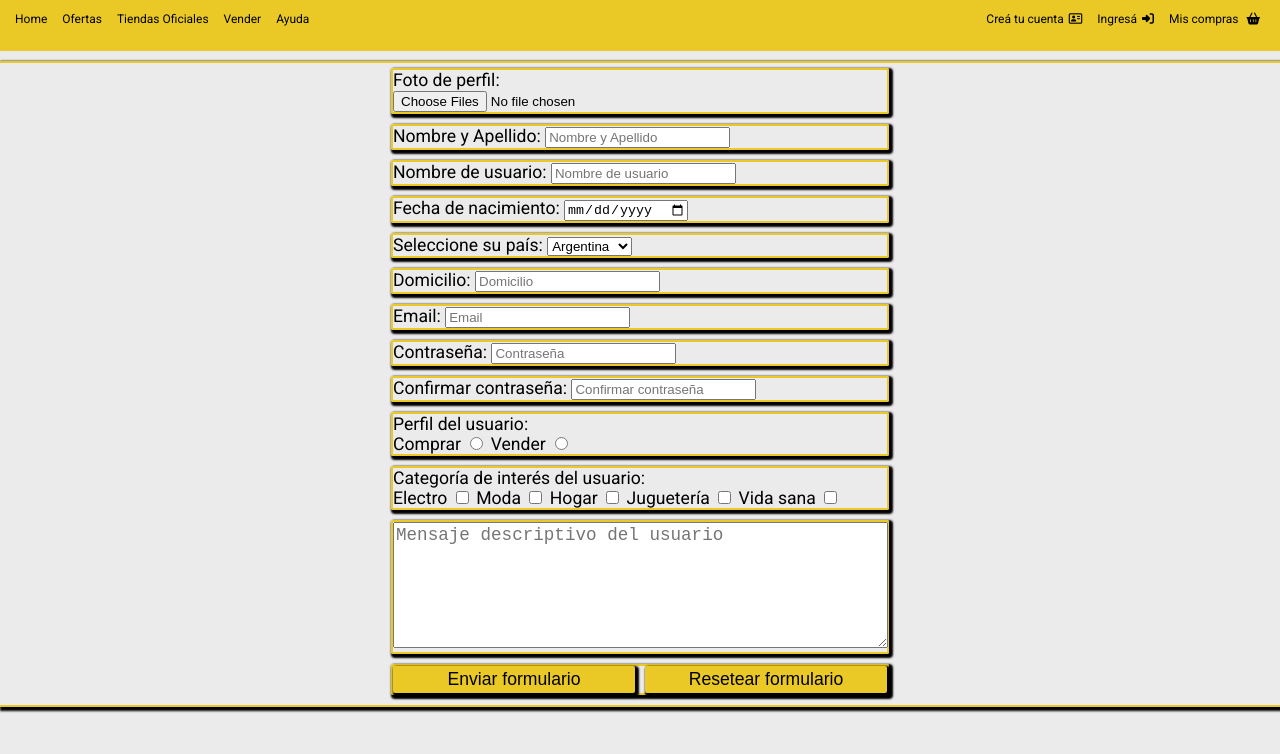
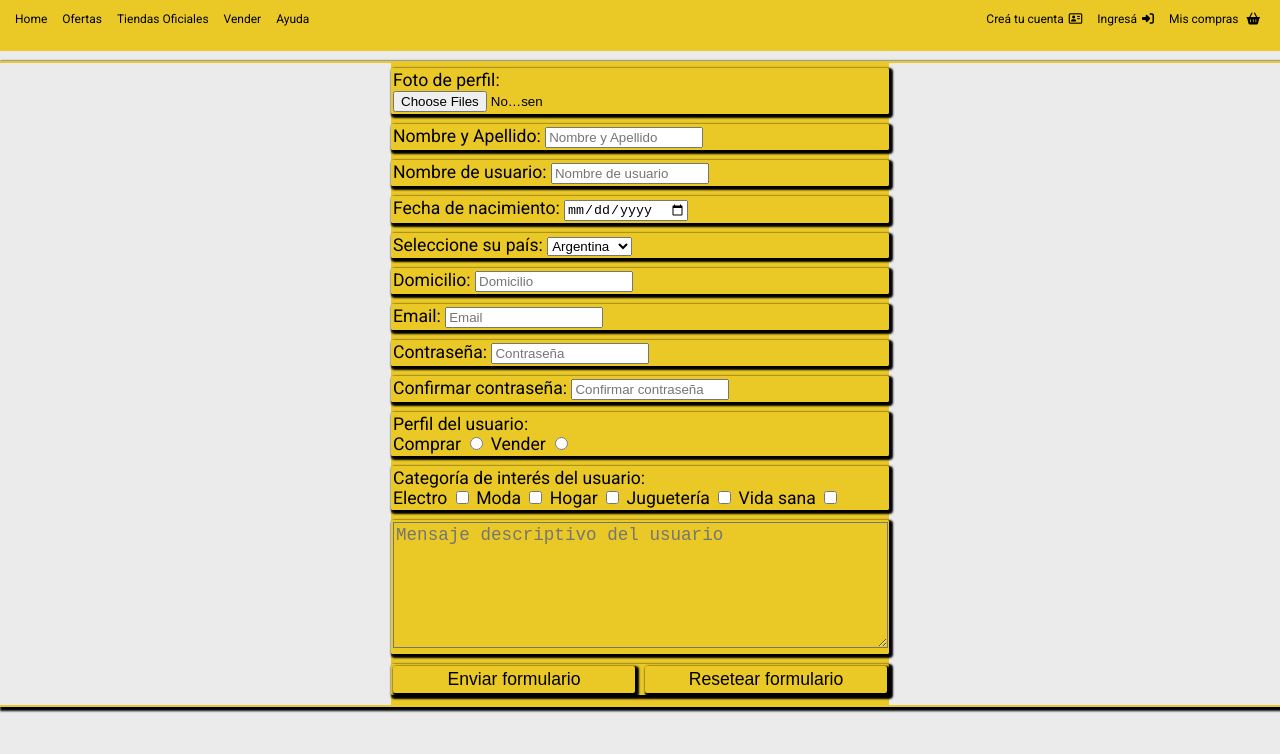
Before and after one commit to Aubar48/tpMercadoLiebre, a website: page views/register.html in a window 1280 px wide. Shown: the part 147-901 px from the top of the page. Drawn offline with nearby package versions, Linux system fonts and the light colour scheme.

Commit message:
feat:new_mock06

```diff
--- a/public/css/login.css
+++ b/public/css/login.css
@@ -1,3 +1,12 @@
+input {
+  max-width: 150px;
+}
+.login__main--contraseña{
+  display: flex;
+  flex-direction: row;
+  flex-wrap: wrap;
+  justify-content: space-between;
+}
 .login__main {
   display: flex;
   flex-direction: column;
--- a/public/css/register.css
+++ b/public/css/register.css
@@ -1,5 +1,6 @@
 .register__main {
   display: flex;
+  flex-wrap: wrap;
   flex-direction: column;
   align-items: center;
   padding: 0;
@@ -11,7 +12,14 @@
 .register__main--form {
   display: flex;
   padding: 0;
-  justify-content: flex-start;
+  flex-wrap: wrap;
+  justify-content: space-between;
+  background-color: var(--colorAmarillo);
+}
+.register__main--ulForm{
+  display: flex;
+  flex-direction: column;
+  justify-items: flex-start;
 }
 .register__main--fotoPerfil {
   margin-top: 5px;
@@ -44,6 +52,7 @@
 .register__main__userMessage--textArea {
   width: 98%;
   font-size: 1rem;
+  background-color: var(--colorAmarillo);
 }
 @media (min-width: 481px) {
   .register__main--form {
--- a/views/register.html
+++ b/views/register.html
@@ -54,7 +54,7 @@
     <main class="register__main">
 
         <form class="register__main--form" action="/my-handling-form-page" method="post">
-            <ul>
+            <ul class="register__main--ulForm">
                 <li class="register__main--fotoPerfil">
                     <label for="file">Foto de perfil:</label><br>
                     <input type="file" name="file" id="file" accept="image/*" multiple />
```
Also changed, not shown: views/login.html (+2 -2 lines), 1 other file.
